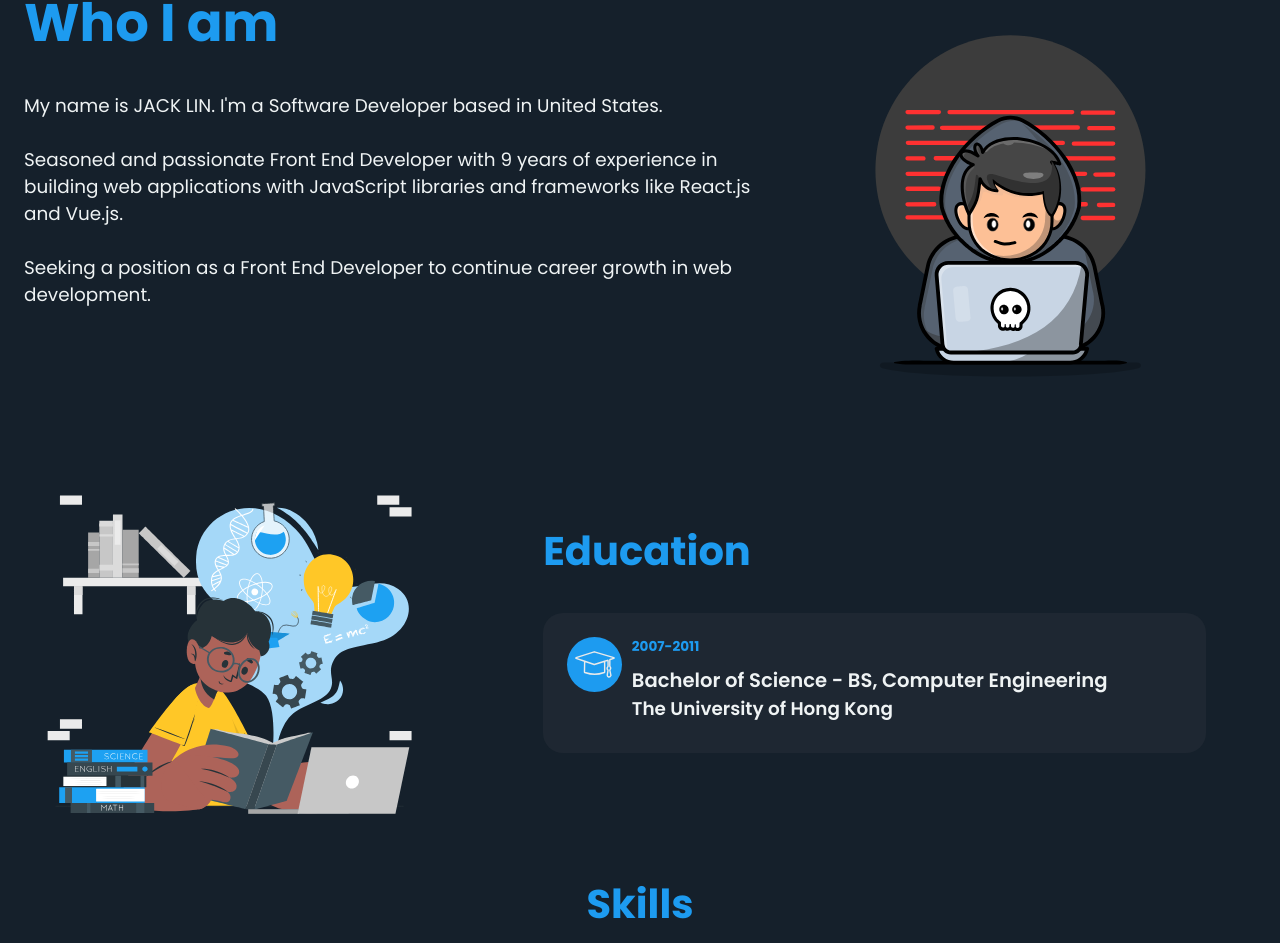
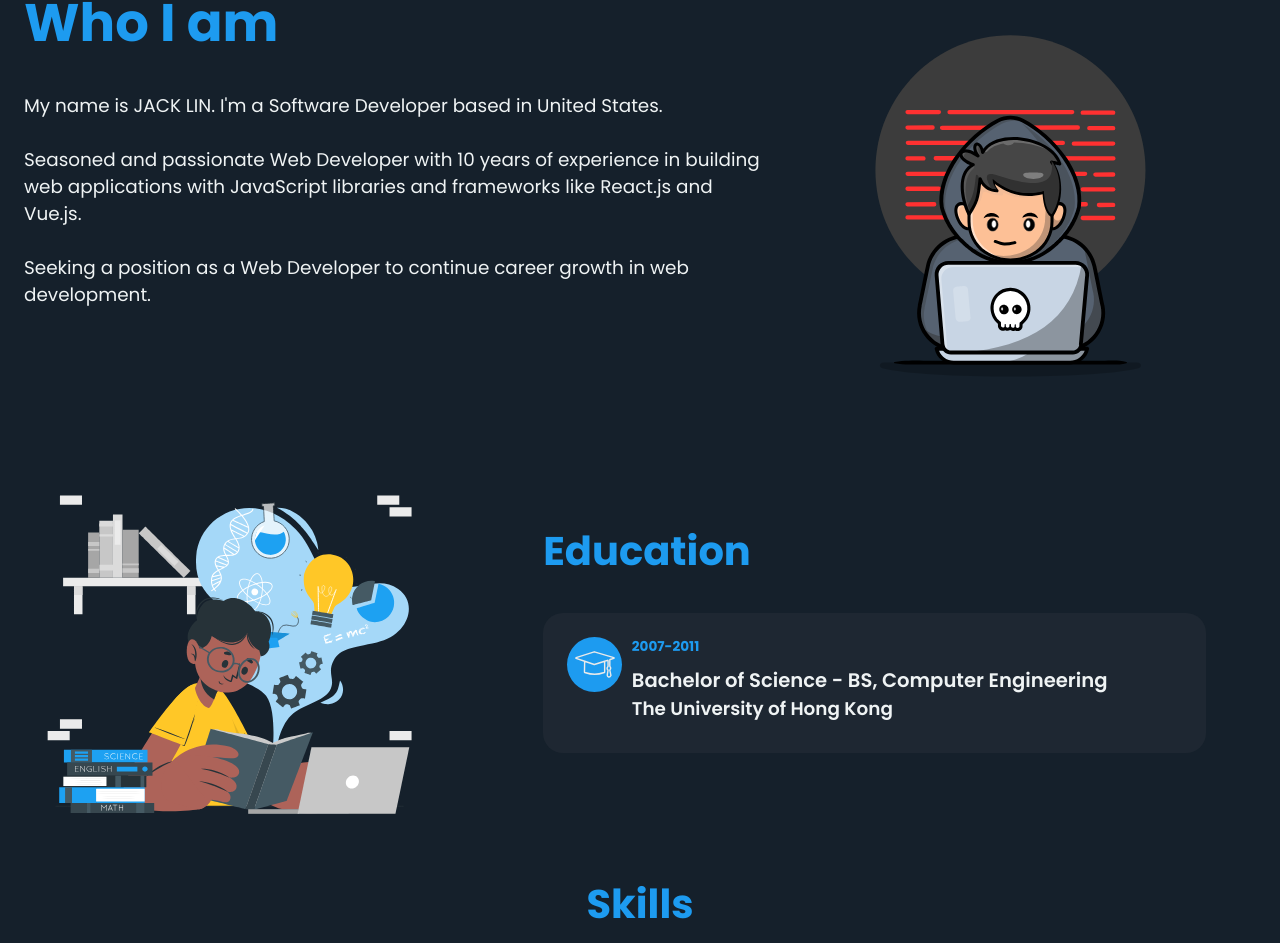
Before and after one commit to jacklindev/my-portfolio, a React (Create React App) app: page / in a window 1280 px wide. Shown: the part 944-1887 px from the top of the page. Built offline with nearby package versions, Linux system fonts and the light colour scheme; a web font is replaced by a local one.

Commit message:
update data for About section

```diff
--- a/src/data/aboutData.js
+++ b/src/data/aboutData.js
@@ -3,10 +3,10 @@ export const aboutData = {
   description1:
     "My name is JACK LIN. I'm a Software Developer based in United States.",
   description2: `
-        Seasoned and passionate Front End Developer with 9 years of experience in building web applications with JavaScript libraries and frameworks like React.js and Vue.js.
+        Seasoned and passionate Web Developer with 10 years of experience in building web applications with JavaScript libraries and frameworks like React.js and Vue.js.
         <br />
         <br />
-        Seeking a position as a Front End Developer to continue career growth in web development.
+        Seeking a position as a Web Developer to continue career growth in web development.
     `,
   image: 1,
 };
```
